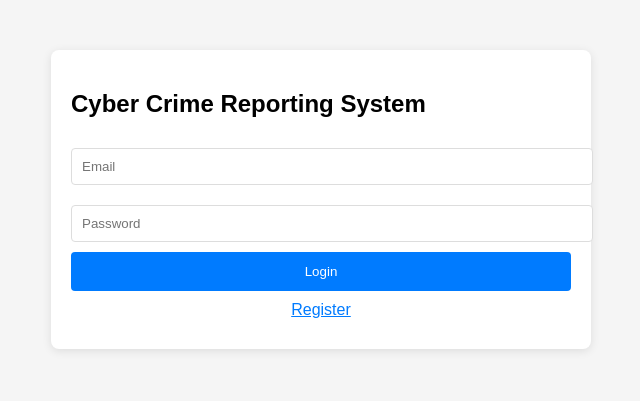
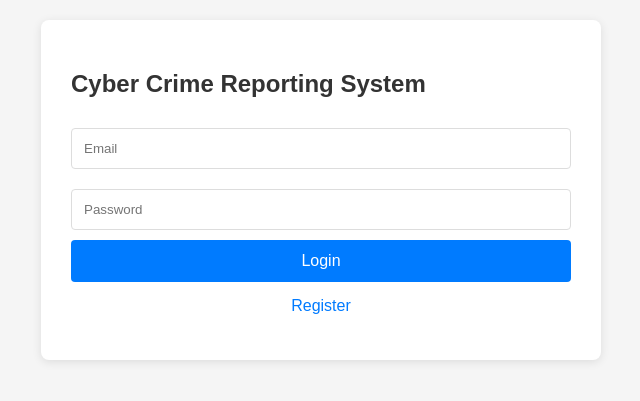
Before and after one commit to praveeshb/cybercrime-project, a PHP site: page / in a window 1280 px wide. Shown: the top 401 px of the page, without its empty margins (319-959 px from the left). Run offline with PHP 8.4, Linux system fonts and the light colour scheme; data comes from the database, SQL or seed files in the repository.

Commit message:
Complete rewrite of index.php - remove all debug code and fix fatal error

```diff
--- a/index.php
+++ b/index.php
@@ -6,9 +6,8 @@ if(isset($_POST['login'])){
 
     $email=$_POST['email'];
     $password=$_POST['password'];
-    echo $email;
-    echo $password;
-    // Simple query with error checking
+
+    // Execute query with error checking
     $query = mysqli_query($conn, "SELECT * FROM users WHERE email='$email' AND password='$password'");
 
     if(!$query) {
@@ -30,6 +29,7 @@ if(isset($_POST['login'])){
         else{
             header("Location: user/dashboard.php");
         }
+        exit();
     }
     else{
         echo "Invalid Login";
@@ -42,12 +42,14 @@ if(isset($_POST['login'])){
 <head>
 <title>Cyber Crime Reporting System</title>
 <style>
-body { font-family: Arial, sans-serif; background: #f5f5f5; }
-.container { max-width: 500px; margin: 50px auto; padding: 20px; background: white; border-radius: 8px; box-shadow: 0 2px 10px rgba(0,0,0,0.1); }
-input { width: 100%; padding: 10px; margin: 10px 0; border: 1px solid #ddd; border-radius: 4px; }
-button { width: 100%; padding: 12px; background: #007bff; color: white; border: none; border-radius: 4px; cursor: pointer; }
+body { font-family: Arial, sans-serif; background: #f5f5f5; margin: 0; padding: 20px; }
+.container { max-width: 500px; margin: 0 auto; padding: 30px; background: white; border-radius: 8px; box-shadow: 0 2px 10px rgba(0,0,0,0.1); }
+h2 { color: #333; margin-bottom: 20px; }
+input { width: 100%; padding: 12px; margin: 10px 0; border: 1px solid #ddd; border-radius: 4px; box-sizing: border-box; }
+button { width: 100%; padding: 12px; background: #007bff; color: white; border: none; border-radius: 4px; cursor: pointer; font-size: 16px; }
 button:hover { background: #0056b3; }
-a { display: block; text-align: center; margin: 10px 0; color: #007bff; }
+a { display: block; text-align: center; margin: 15px 0; color: #007bff; text-decoration: none; }
+a:hover { text-decoration: underline; }
 </style>
 </head>
 
```
